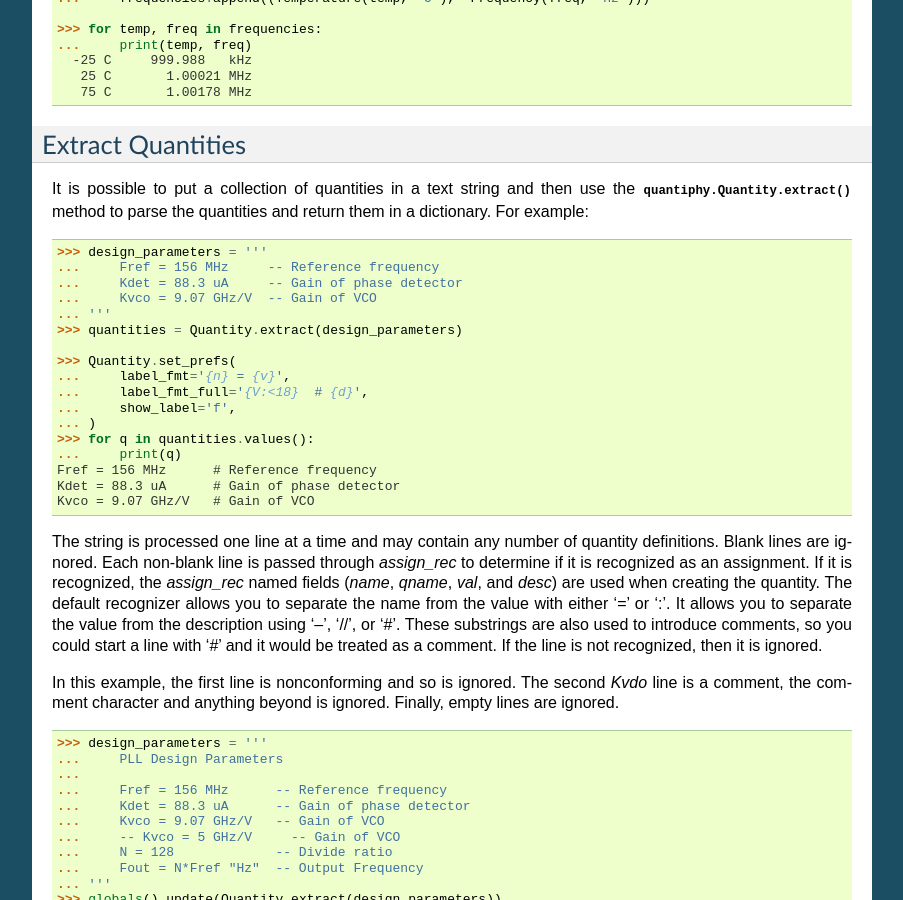
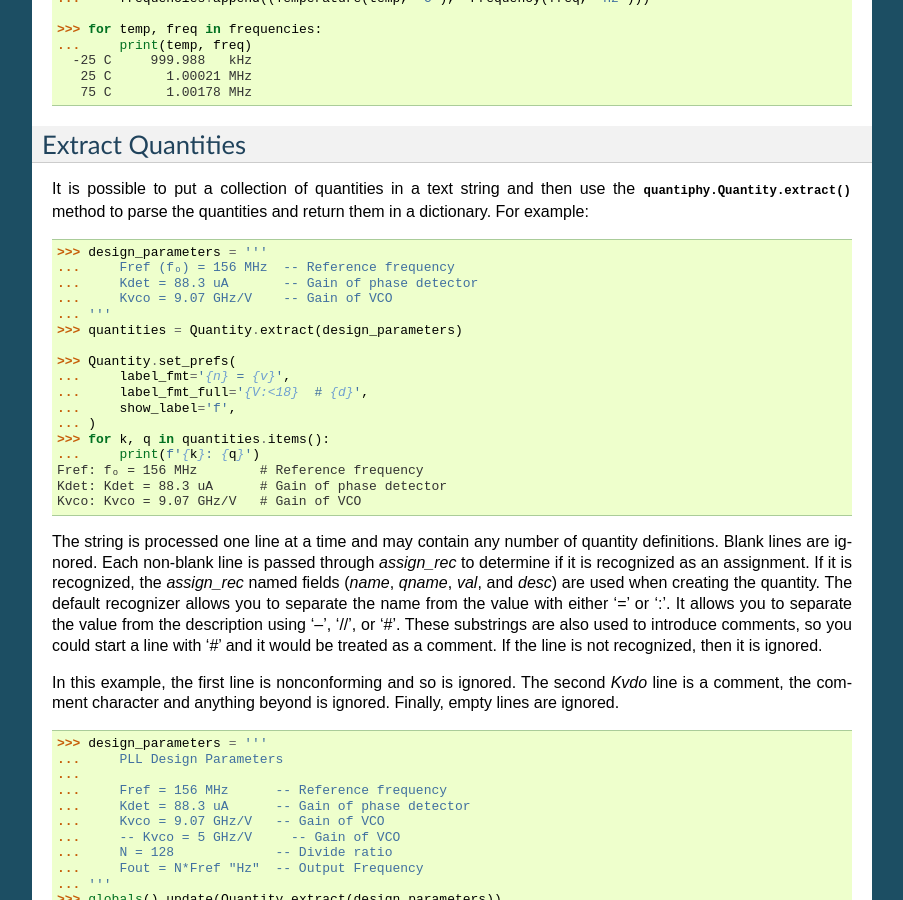
Before and after one commit to KenKundert/quantiphy, a Sphinx documentation site: the page built from doc/user.rst, in a window 1280 px wide and 900 px high, scrolled down 22692 px. Shown: the whole window, without its empty margins (198-1101 px from the left). Built offline with Sphinx 7.4.7, drawn with Linux system fonts in a browser that asks for light colours.

```diff
--- a/doc/releases.rst
+++ b/doc/releases.rst
@@ -97,6 +97,7 @@ Releases
     | Released: 2018-10-03
 
     - added RKM codes example.
-    - added *check_value*='strict' to :meth:`quantiphy.Quantity.add()`.
+    - added *check_value* = 'strict' to :meth:`quantiphy.Quantity.add()`.
     - added backward compatibility for *form* argument of
       :meth:`quantiphy.Quantity.render()` if it is passed as unnamed argument.
+    - made :meth:`quantiphy.Quantity.extract()` a bit more general.
--- a/doc/user.rst
+++ b/doc/user.rst
@@ -1559,9 +1559,9 @@ return them in a dictionary.  For example:
 .. code-block:: python
 
     >>> design_parameters = '''
-    ...     Fref = 156 MHz     -- Reference frequency
-    ...     Kdet = 88.3 uA     -- Gain of phase detector
-    ...     Kvco = 9.07 GHz/V  -- Gain of VCO
+    ...     Fref (fₒ) = 156 MHz  -- Reference frequency
+    ...     Kdet = 88.3 uA       -- Gain of phase detector
+    ...     Kvco = 9.07 GHz/V    -- Gain of VCO
     ... '''
     >>> quantities = Quantity.extract(design_parameters)
 
@@ -1570,11 +1570,11 @@ return them in a dictionary.  For example:
     ...     label_fmt_full='{V:<18}  # {d}',
     ...     show_label='f',
     ... )
-    >>> for q in quantities.values():
-    ...     print(q)
-    Fref = 156 MHz      # Reference frequency
-    Kdet = 88.3 uA      # Gain of phase detector
-    Kvco = 9.07 GHz/V   # Gain of VCO
+    >>> for k, q in quantities.items():
+    ...     print(f'{k}: {q}')
+    Fref: fₒ = 156 MHz        # Reference frequency
+    Kdet: Kdet = 88.3 uA      # Gain of phase detector
+    Kvco: Kvco = 9.07 GHz/V   # Gain of VCO
 
 The string is processed one line at a time and may contain any number of
 quantity definitions.  Blank lines are ignored.  Each non-blank line is passed
```
